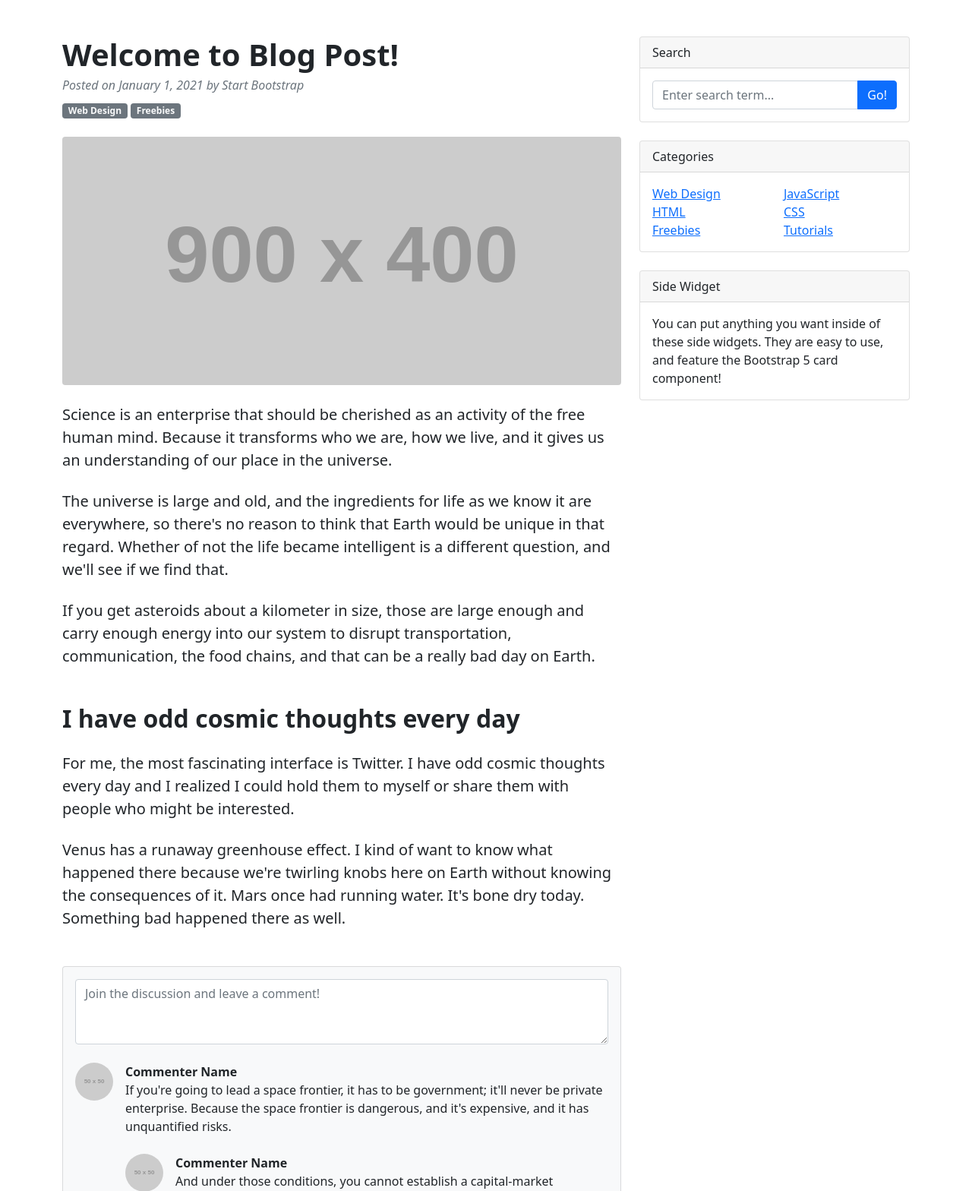
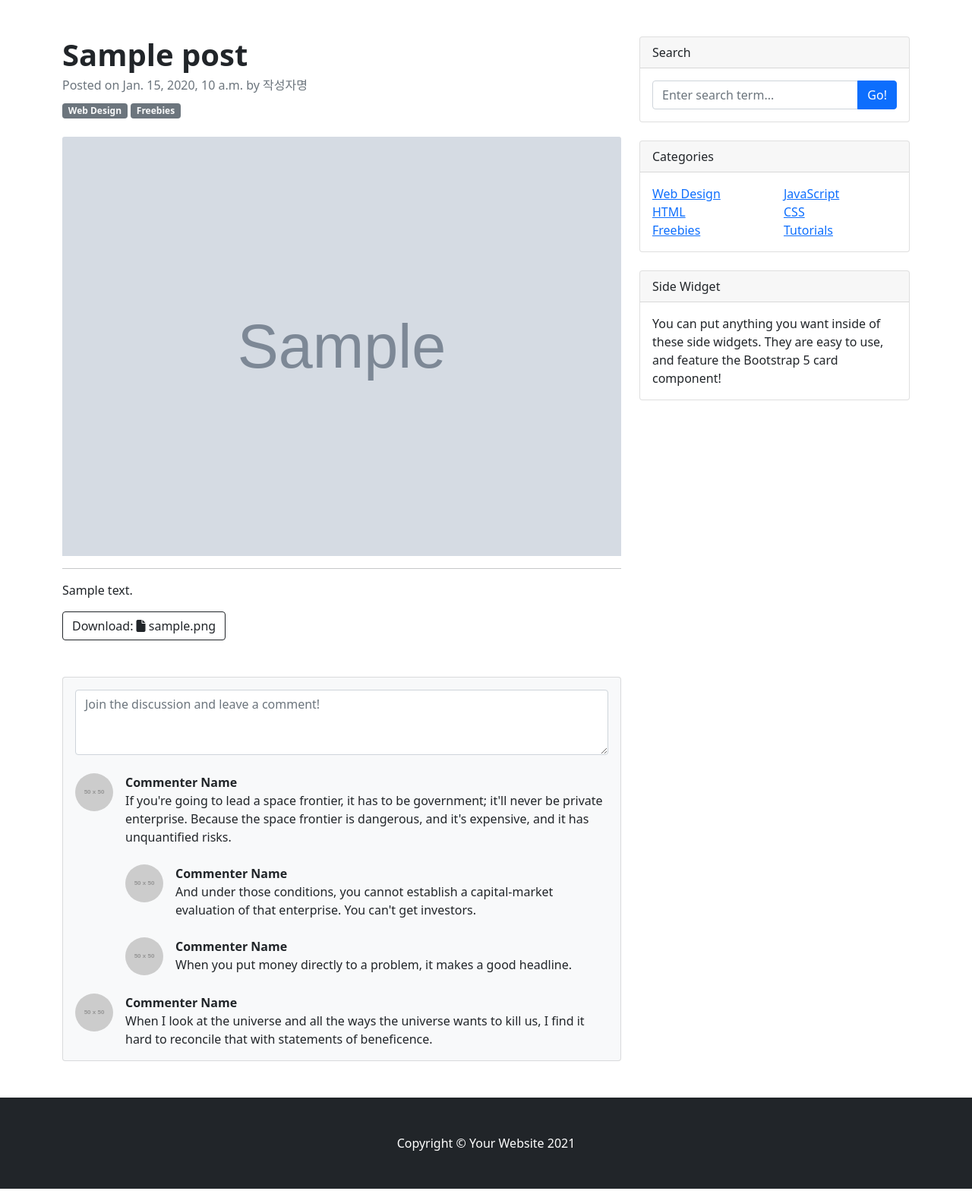
Before and after one commit to kjaehyeon/my_blog_project, a Django app: page /blog/1/ in a window 1280 px wide. Shown: the part 56-1624 px from the top of the page at 76% size. Run offline with Django 3.2, Linux system fonts and the light colour scheme; tables that the repository leaves empty hold one stand-in row (values such as "Sample post"); grey boxes marked "Sample" are stand-in pictures; grey boxes labelled with a size stand in for pictures from a placeholder-image service; some libraries are stand-ins or nearby versions.

Commit message:
다운로드, 미리보기, 요약문 추가

```diff
--- a/blog/models.py
+++ b/blog/models.py
@@ -1,16 +1,23 @@
 from django.db import models
+import os
 
 class Post(models.Model):
     title = models.CharField(max_length=30)
     content = models.TextField()
-
+    hook_text = models.CharField(max_length=100, blank=True)
     created_at = models.DateTimeField(auto_now_add=True)
     updated_at = models.DateTimeField(auto_now=True)
     head_image = models.ImageField(upload_to='blog/images/%Y/%m/%d/', blank=True)
     #blank=True는 해당 필드가 필수가 아니라는 의미
+
+    file_upload = models.FileField(upload_to='blog/files/%Y/%m/%d/', blank=True)
     def get_absolute_url(self):
         return f'/blog/{self.pk}/'
-
+    def get_file_name(self):
+        return os.path.basename(self.file_upload.name)
+        #return self.file_upload.name 이렇게 하면 경로가 다 나온다.
+    def get_file_ext(self):
+        return self.get_file_name().split('.')[-1]
     def __str__(self):
         return f'[{self.pk}]{self.title}'
     #author 추후작성
--- a/blog/templates/blog/post_detail.html
+++ b/blog/templates/blog/post_detail.html
@@ -39,23 +39,40 @@
                         <!-- Post header-->
                         <header class="mb-4">
                             <!-- Post title-->
-                            <h1 class="fw-bolder mb-1">Welcome to Blog Post!</h1>
+                            <h1 class="fw-bolder mb-1">{{post.title}}</h1>
                             <!-- Post meta content-->
-                            <div class="text-muted fst-italic mb-2">Posted on January 1, 2021 by Start Bootstrap</div>
+                            <div class="text-muted mb-2">Posted on {{post.created_at}} by 작성자명</div>
                             <!-- Post categories-->
                             <a class="badge bg-secondary text-decoration-none link-light" href="#!">Web Design</a>
                             <a class="badge bg-secondary text-decoration-none link-light" href="#!">Freebies</a>
                         </header>
                         <!-- Preview image figure-->
-                        <figure class="mb-4"><img class="img-fluid rounded" src="https://dummyimage.com/900x400/ced4da/6c757d.jpg" alt="..." /></figure>
+                            {%if post.head_image%}
+                            <a href="#!"><img class="card-img-top" src="{{post.head_image.url}}"
+                                    alt="{{post}}head image" /></a>
+                            {%else%}
+                            <a href="#!"><img class="card-img-top" src="https://picsum.photos/seed/{{post.id}}/850/500"
+                                    alt="{{post}}head image" /></a>
+                            {%endif%}
                         <!-- Post content-->
+                        <hr/>
                         <section class="mb-5">
-                            <p class="fs-5 mb-4">Science is an enterprise that should be cherished as an activity of the free human mind. Because it transforms who we are, how we live, and it gives us an understanding of our place in the universe.</p>
-                            <p class="fs-5 mb-4">The universe is large and old, and the ingredients for life as we know it are everywhere, so there's no reason to think that Earth would be unique in that regard. Whether of not the life became intelligent is a different question, and we'll see if we find that.</p>
-                            <p class="fs-5 mb-4">If you get asteroids about a kilometer in size, those are large enough and carry enough energy into our system to disrupt transportation, communication, the food chains, and that can be a really bad day on Earth.</p>
-                            <h2 class="fw-bolder mb-4 mt-5">I have odd cosmic thoughts every day</h2>
-                            <p class="fs-5 mb-4">For me, the most fascinating interface is Twitter. I have odd cosmic thoughts every day and I realized I could hold them to myself or share them with people who might be interested.</p>
-                            <p class="fs-5 mb-4">Venus has a runaway greenhouse effect. I kind of want to know what happened there because we're twirling knobs here on Earth without knowing the consequences of it. Mars once had running water. It's bone dry today. Something bad happened there as well.</p>
+                            <p>{{post.content}}</p>
+                            {%if post.file_upload%}
+                                <a href="{{post.file_upload.url}}" class="btn btn-outline-dark" download="true">
+                                    Download:
+                                    {%if post.get_file_ext == 'csv'%}
+                                        <i class="fas fa-file-csv"></i>
+                                    {%elif post.get_file_ext == 'xlsx' or post.get_file_ext == 'xls'%}
+                                        <i class="fas fa-file-excel"></i>
+                                    {%elif post.get_file_ext == 'doc' or post.get_file_ext == 'docx'%}
+                                        <i class="fas fa-file-word"></i>
+                                    {%else%}
+                                        <i class="fas fa-file"></i>
+                                    {%endif%}
+                                    {{post.get_file_name}}
+                                </a>
+                            {%endif%}
                         </section>
                     </article>
                     <!-- Comments section-->
@@ -157,5 +174,6 @@
     <script src="https://cdn.jsdelivr.net/npm/bootstrap@5.0.2/dist/js/bootstrap.min.js"
         integrity="sha384-cVKIPhGWiC2Al4u+LWgxfKTRIcfu0JTxR+EQDz/bgldoEyl4H0zUF0QKbrJ0EcQF"
         crossorigin="anonymous"></script>
+    <script src="https://kit.fontawesome.com/2141b63311.js" crossorigin="anonymous"></script>
     </body>
 </html>
```
Also changed, not shown: blog/templates/blog/post_list.html (+10 -2 lines).
